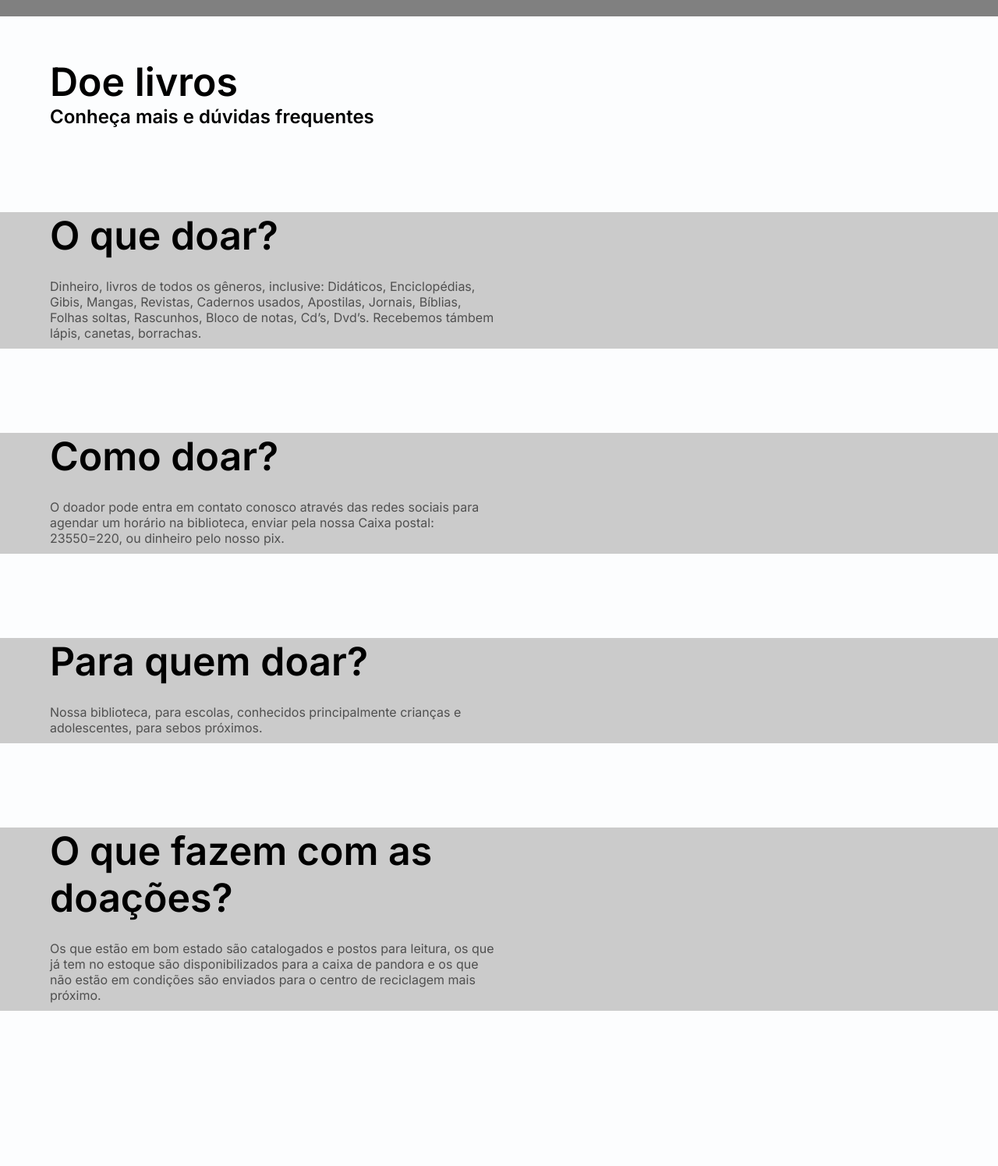
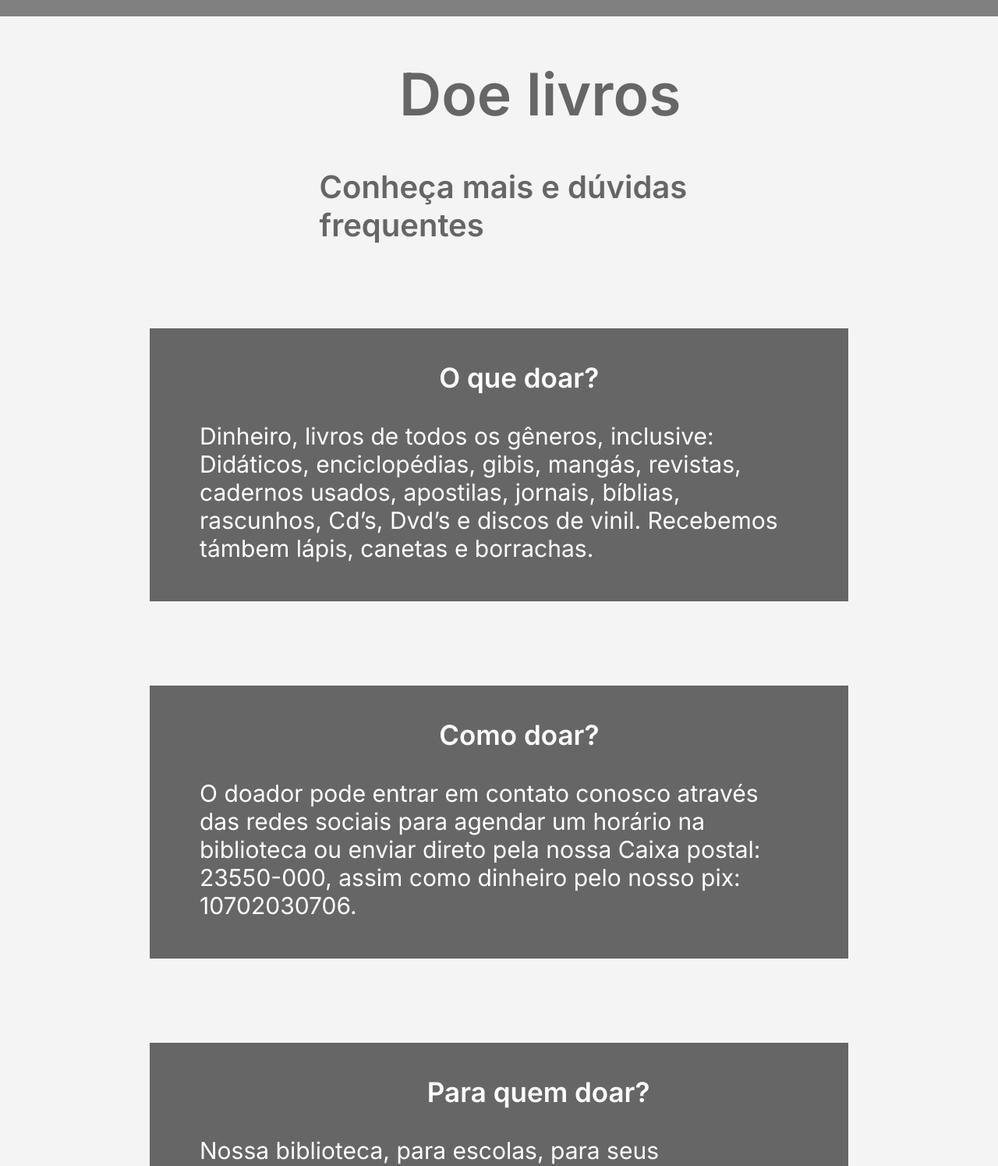
Before and after one commit to Beatttriz/TCC, a plain HTML site: page pages/doe.html in a window 1280 px wide. Shown: the part 116-1611 px from the top of the page at 78% size. Drawn offline with Linux system fonts and the light colour scheme.

Commit message:
acabou finalmente

```diff
--- a/CSS/acervo.css
+++ b/CSS/acervo.css
@@ -9,7 +9,7 @@
 }
 
 body{
-    background-color: #f1f6fc31;
+    background-color: #ffffff;
 }
 
 .cabecalho{
@@ -59,7 +59,7 @@ nav ul a{
 nav ul a::after{
     content: "";
     display: block;
-    background-color: rgb(255, 255, 255);
+    background-color: #ffffff;
     height: 3px;
     width: 0%;
     transition: 0.3s;
@@ -122,7 +122,7 @@ nav ul a:hover::after{
 }
 
 .meo{
-    color: #7f7f7f;
+    color: #666666;
     font-weight: 600;
     font-size: 30px;
     font-family: 'GFS Neohellenic', sans-serif;
@@ -134,7 +134,7 @@ nav ul a:hover::after{
 
 .a{
     flex-direction: row;
-    color: #7f7f7f;
+    color: #666666;
     font-weight: 600;
     font-size: 30px;
     font-family: 'GFS Neohellenic', sans-serif;
--- a/CSS/doe.css
+++ b/CSS/doe.css
@@ -9,7 +9,7 @@
 }
 
 body{
-    background-color: #f1f6fc31;
+    background-color: #f4f4f4;
 }
 
 .cabecalho{
@@ -120,108 +120,80 @@ footer {
 
 
 
-h3{
-    font-size: 50px;
-}
 
-p{
-    color: #0000009c;
-}
+
+
+
+
+
 
 .container{
-    max-width: 1400px;
+    width: 50%;
     margin: 0 auto;
     padding: 0 5%;
 }
 
-.conteudo .container{
-    display: flex;
-    align-items: center;
+.conteudo .conteudo-text h3{
+    font-size: 75px;
+    margin-left: 25%;
 }
 
-.conteudo .conteudo-text{
-    width: 50%;
+.conteudo .conteudo-text h2{
+    font-size: 40px;
+    margin-left: 5%;
 }
 
-.conteudo .conteudo-text h3{
-    font-size: 50px;
-}
 
-.conteudo .conteudo-text p{
-    margin: 25px 0 10px 0;
-}
 
-.conteudo .conteudo-img1{
-    width: 50%;
-}
 
-.conteudo .conteudo-img1 img{
-    width: 80%;
-    border-radius: 100%;
-    display: block;
-    margin: 10px auto;
 
-}
-
-/*conteudobeainicio*/
-
-.conteudobea .container{
-    background-color: rgb(203, 203, 203);
-    display: flex;
-    align-items: center;
-}
-
-.conteudobea .conteudobea-text{
-    width: 50%;
-}
-
-.conteudobea .conteudobea-text h3{
-    font-size: 50px;
-}
-
-.conteudobea .conteudobea-text p{
-    margin: 25px 0 10px 0;
-}
-
-.conteudobea .conteudobea-img{
-    width: 50%;
-}
-
-.conteudobea .conteudobea-img img{
-    border-radius: 10px;
-    width: 250px;
-    display: block;
-    margin: 10px auto;
-}
-
- /*conteudoeme inicio*/
 
 
 .conteudoeme .container{
-    background-color: rgb(203, 203, 203);
-    display: flex;
-    align-items: center;
+    background-color: #666;
+    color: #ffffff;
+    width: 70%;
+   height: 350px;
 }
 
-.conteudoeme .conteudoeme-text{
-    width: 50%;
+.conteudo-text{
+    color: #666;
 }
 
-.conteudoeme .conteudoeme-text h3{
-    font-size: 50px;
+.conteudoeme-text1 h3{
+
+     font-size: 35px;
+    margin-left: 40%;
 }
 
-.conteudoeme .conteudoeme-text p{
-    margin: 25px 0 10px 0;
+.conteudoeme-text1 p{
+
+    font-size: 30px;
 }
 
-.conteudoeme .conteudoeme-img{
-    width: 50%;
+.conteudoeme-text2 h3{
+    font-size: 35px;
+    margin-left: 40%;
 }
 
-.conteudoeme .conteudoeme-img img{
-    border-radius: 10px;
-    width: 250px;
-    display: block;
-    margin: 10px auto;
+.conteudoeme-text2 p{
+    font-size: 30px;
 }
+
+.conteudoeme-text3 h3{
+    font-size: 35px;
+    margin-left: 38%;
+}
+
+.conteudoeme-text3 p{
+    font-size: 30px;
+}
+
+.conteudoeme-text4 h3{
+    font-size: 35px;
+    margin-left: 30%;
+}
+
+.conteudoeme-text4 p{
+    font-size: 30px;
+}
--- a/CSS/index2.css
+++ b/CSS/index2.css
@@ -9,7 +9,7 @@
 }
 
 body{
-    background-color: #00000057;
+    background-color: #666666;
 }
 
 header{
@@ -46,7 +46,7 @@ nav ul{
 }
 
 nav ul a{
-    color: rgb(255, 255, 255);
+    color: #ffffff;
     margin: 0 25px;
     text-transform: uppercase;
     font-size: 16px;
@@ -58,7 +58,7 @@ nav ul a{
 nav ul a::after{
     content: "";
     display: block;
-    background-color: rgb(255, 255, 255);
+    background-color: #ffffff;
     height: 3px;
     width: 0%;
     transition: 0.3s;
@@ -71,15 +71,16 @@ nav ul a:hover::after{
 
 h3{
     font-size: 50px;
+    color: #ffffff;
 }
 
 p{
-    color: #0000009c;
+    color:#ffffff;
 }
 
 .btn{
-    background-color: rgb(219, 219, 219);
-    color:black;
+    background-color: #ffffff;
+    color:#000000;
     font-weight: 500;
     padding: 15px 20px;
     cursor: pointer;
@@ -89,7 +90,8 @@ p{
 }
 
 .btn:hover{
-    background-color: rgb(83, 83, 83) ;
+    background-color: #000000;
+    color: #ffffff;
 }
 
 .banner{
@@ -105,12 +107,12 @@ p{
 
 .banner .banner-text h1{
     font-size: 96px;
-    color: white;
+    color: #ffffff;
 }
 
 .banner .banner-text p{
     font-size: 30px;
-    color: white;
+    color: #ffffff;
     font-family:'Gill Sans', 'Gill Sans MT', Calibri, 'Trebuchet MS', sans-serif;
     font-weight: 900;
     margin: 18px 0;
@@ -132,7 +134,7 @@ p{
 .saiba .saiba-text p{
     margin: 5px 0 10px 0;
     font-weight: 900;
-    color: black;
+    color: #ffffff;
 }
 
 .saiba .saiba-img1{
@@ -168,7 +170,7 @@ p{
 }
 
 .cpandora .card-item{
-    background-color: rgb(255, 255, 255);
+    background-color: #ffffff;
     margin: 25px;
     border-radius: 14px;
     text-align: center;
@@ -189,20 +191,20 @@ p{
     font-weight: 600;
     font-size: 20px;
     margin-bottom: 15px;
-    color: black;
+    color: #000000;
     transition: 0.3s;
 }
 
 .cpandora .card-item .conteudo-card{
     font-size: 15px;
     padding: 0 15px;
-    color: rgb(28, 27, 27);
+    color: #000000;
     transition: 0.3s;
 }
 
 .cpandora .card-item .book{
     margin: 15px 0;
-    border-top: 2px solid #f1f6fc31;
+    border-top: 2px solid #000000;
     transition: 0.3s;
 }
 
@@ -212,13 +214,13 @@ p{
 }
 
 .cpandora .card-item:hover{
-    background-color: rgb(8, 8, 7);
+    background-color: #000000;
 }
 
 .cpandora .card-item:hover .titulo-card,
 .cpandora .card-item:hover .conteudo-card,
 .cpandora .card-item:hover .book{
-    color: rgb(239, 244, 247);
+    color: #ffffff;
 }
 
 section,
@@ -227,14 +229,14 @@ footer {
 }
 
 .rodape{
-    background-color: black;
+    background-color:#000000;
     text-align: center;
 }
 
 .rodape i{
-    color: black;
+    color: #000000;
     font-size: 19px;
-    background-color: white;
+    background-color: #ffffff;
     padding: 10px;
     margin: 3px;
     border-radius: 10px;
@@ -247,7 +249,7 @@ footer {
 .rodape .rodap .rodape-item,
 .rodape .rodap .rodape-item1{
     font-size: 10px;
-    color: white;
+    color: #ffffff;
     flex-direction: column;
     justify-content: space-between;
 }
--- a/CSS/infantil.css
+++ b/CSS/infantil.css
@@ -10,7 +10,7 @@
 }
 
 body{
-    background-color: #f1f6fc31;
+    background-color: #f4f4f4;
 
 }
 
@@ -45,6 +45,7 @@ nav ul{
     display: flex;
     align-items: center;
     margin-right: 400px;
+    color: #ffffff;
 }
 
 nav ul a{
@@ -61,7 +62,7 @@ nav ul a{
 nav ul a::after{
     content: "";
     display: block;
-    background-color: rgb(255, 255, 255);
+    background-color: #ffffff;
     height: 3px;
     width: 0%;
     transition: 0.3s;
@@ -132,7 +133,7 @@ p{
 }
 
 .meo{
-    color: #7f7f7f;
+    color: #666666;
     font-weight: 600;
     font-size: 30px;
     font-family: 'GFS Neohellenic', sans-serif;
@@ -149,7 +150,7 @@ p{
 
 .a{
     flex-direction: row;
-    color: #7f7f7f;
+    color: #666666;
     font-weight: 600;
     font-size: 30px;
     font-family: 'GFS Neohellenic', sans-serif;
@@ -193,7 +194,7 @@ p{
 
 
 .pbranca{
-    background-color: white;
+    background-color: #ffffff;
     width: 21.5%;
     padding: 12px;
     box-shadow: 1px 1px 10px;
@@ -209,3 +210,12 @@ p{
     width: 22.5%;
     padding: 13px;
 }
+
+a:link, a:visited {
+	text-decoration: none;
+    color: inherit;
+	}
+
+a:active {
+	text-decoration: none
+	}
--- a/CSS/pequeno.css
+++ b/CSS/pequeno.css
@@ -9,7 +9,7 @@
 }
 
 body{
-    background-color: #f1f6fc31;
+    background-color:    #dadada  ;
 }
 
 .cabecalho{
@@ -59,7 +59,7 @@ nav ul a{
 nav ul a::after{
     content: "";
     display: block;
-    background-color: rgb(255, 255, 255);
+    background-color: #fff;
     height: 3px;
     width: 0%;
     transition: 0.3s;
@@ -101,7 +101,7 @@ footer {
     display: flex;
     flex-direction: row;
     align-items: center;
-    background-color: white;
+    background-color: #f4f4f4;
     width: 250%;
     padding: 20px;
     box-shadow: 0.5px 0.5px 5px;
@@ -114,7 +114,7 @@ footer {
 
 
 .meo{
-    color: #7f7f7f;
+    color: #666666;
     font-weight: 600;
     font-size: 30px;
     font-family: 'GFS Neohellenic', sans-serif;
@@ -125,7 +125,7 @@ footer {
 
 .a{
     flex-direction: row;
-    color: #7f7f7f;
+    color: #666666;
     font-weight: 600;
     font-size: 30px;
     font-family: 'GFS Neohellenic', sans-serif;
@@ -163,14 +163,14 @@ footer {
 
 .bot button{
     border: none;
-    background-color: #a0c4c7;
+    background-color: #666666;
     padding: 1rem 3rem;
     border-radius: 5px;
     cursor: pointer;
 }
 
 .bot button:hover{
-    background-color: #95cad0;
+    background-color: #dadada;
 }
 
 .bot button a{
@@ -178,6 +178,10 @@ footer {
     font-weight: 600;
     font-size: 20px;
     color: #fff;
+}
+
+.bot button a:hover{
+    color: #666666;
 }
 .rodape{
     background-color: black;
--- a/CSS/quem2.css
+++ b/CSS/quem2.css
@@ -9,7 +9,7 @@
 }
 
 body{
-    background-color: #f1f6fc31;
+    background-color: #dadada;
 }
 
 .cabecalho{
@@ -27,7 +27,7 @@ h3{
 }
 
 p{
-    color: #0000009c;
+    color: #000000;
 }
 
 .container{
@@ -71,7 +71,7 @@ nav ul a{
 nav ul a::after{
     content: "";
     display: block;
-    background-color: rgb(255, 255, 255);
+    background-color: #ffffff;
     height: 3px;
     width: 0%;
     transition: 0.3s;
@@ -123,21 +123,24 @@ nav ul a:hover::after{
 /*conteudobeainicio*/
 
 .conteudobea .container{
-    background-color: rgb(203, 203, 203);
+    background-color: #000000;
     display: flex;
     align-items: center;
 }
 
 .conteudobea .conteudobea-text{
     width: 50%;
+    color: #ffffff;
 }
 
 .conteudobea .conteudobea-text h3{
     font-size: 50px;
+    color: #ffffff;
 }
 
 .conteudobea .conteudobea-text p{
     margin: 25px 0 10px 0;
+    color: #ffffff;
 }
 
 .conteudobea .conteudobea-img{
@@ -155,21 +158,24 @@ nav ul a:hover::after{
 
 
 .conteudoeme .container{
-    background-color: rgb(203, 203, 203);
+    background-color: #ffffff;
     display: flex;
     align-items: center;
 }
 
 .conteudoeme .conteudoeme-text{
     width: 50%;
+    color: #000000;
 }
 
 .conteudoeme .conteudoeme-text h3{
     font-size: 50px;
+    color: #000000;
 }
 
 .conteudoeme .conteudoeme-text p{
     margin: 25px 0 10px 0;
+    color: #000000;
 }
 
 .conteudoeme .conteudoeme-img{
--- a/pages/doe.html
+++ b/pages/doe.html
@@ -44,44 +44,44 @@
     <section class="conteudo">
         <div class="container">
             <div class="conteudo-text">
-                <h3>Doe livros</h3>
-                <h2>Conheça mais e dúvidas frequentes</h2>
-            </div>
-        </div>
-    </section>
-
-    <section class="conteudobea">
-        <div class="container">
-            <div class="conteudobea-text">
-                <h3>O que doar?</h3>
-                <p>Dinheiro, livros de todos os gêneros, inclusive: Didáticos, Enciclopédias, Gibis, Mangas, Revistas, Cadernos usados, Apostilas, Jornais, Bíblias, Folhas soltas, Rascunhos, Bloco de notas, Cd’s, Dvd’s. Recebemos támbem lápis, canetas, borrachas.</p>
+                <h3>Doe livros </h3>
+                <h2><br>Conheça mais e dúvidas frequentes</h2>
             </div>
         </div>
     </section>
 
     <section class="conteudoeme">
         <div class="container">
-            <div class="conteudoeme-text">
-                <h3>Como doar?</h3>
-                <p>O doador pode entra em contato conosco através das redes sociais para agendar um horário na biblioteca, enviar pela nossa Caixa postal: 23550=220, ou dinheiro pelo nosso pix.</p>
+            <div class="conteudoeme-text1">
+                <h3><br>O que doar?</h3>
+                <p><br>Dinheiro, livros de todos os gêneros, inclusive: Didáticos, enciclopédias, gibis, mangás, revistas, cadernos usados, apostilas, jornais, bíblias, rascunhos, Cd’s, Dvd’s e discos de vinil. Recebemos támbem lápis, canetas e borrachas.</p>
             </div>
         </div>
     </section>
 
     <section class="conteudoeme">
         <div class="container">
-            <div class="conteudoeme-text">
-                <h3>Para quem doar?</h3>
-                <p>Nossa biblioteca, para escolas, conhecidos principalmente crianças e adolescentes, para sebos próximos.</p>
+            <div class="conteudoeme-text2">
+                <h3><br>Como doar?</h3>
+                <p><br>O doador pode entrar em contato conosco através das redes sociais para agendar um horário na biblioteca ou enviar direto pela nossa Caixa postal: 23550-000, assim como dinheiro pelo nosso pix: 10702030706.</p>
             </div>
         </div>
     </section>
 
     <section class="conteudoeme">
         <div class="container">
-            <div class="conteudoeme-text">
-                <h3>O que fazem com as doações?</h3>
-                <p>Os que estão em bom estado são catalogados e postos para leitura, os que já tem no estoque são disponibilizados para a caixa de pandora e os que não estão em condições são enviados para o centro de reciclagem mais próximo.</p>
+            <div class="conteudoeme-text3">
+                <h3><br>Para quem doar?</h3>
+                <p><br>Nossa biblioteca, para escolas, para seus conhecidos, principalmente crianças e adolescentes, para bibliotecas ou sebos mais próximo.</p>
+            </div>
+        </div>
+    </section>
+
+    <section class="conteudoeme">
+        <div class="container">
+            <div class="conteudoeme-text4">
+                <h3><br>O que fazem com as doações?</h3>
+                <p><br>Os que estão em bom estado são catalogados e postos para leitura, os que já tem no estoque são disponibilizados para a caixa de pandora e os que não estão em condições são enviados para o centro de reciclagem mais próximo.</p>
             </div>
         </div>
     </section>
```
Also changed, not shown: pages/index2.html (+1 -1 lines), pages/pequeno.html (+1 -1 lines).
